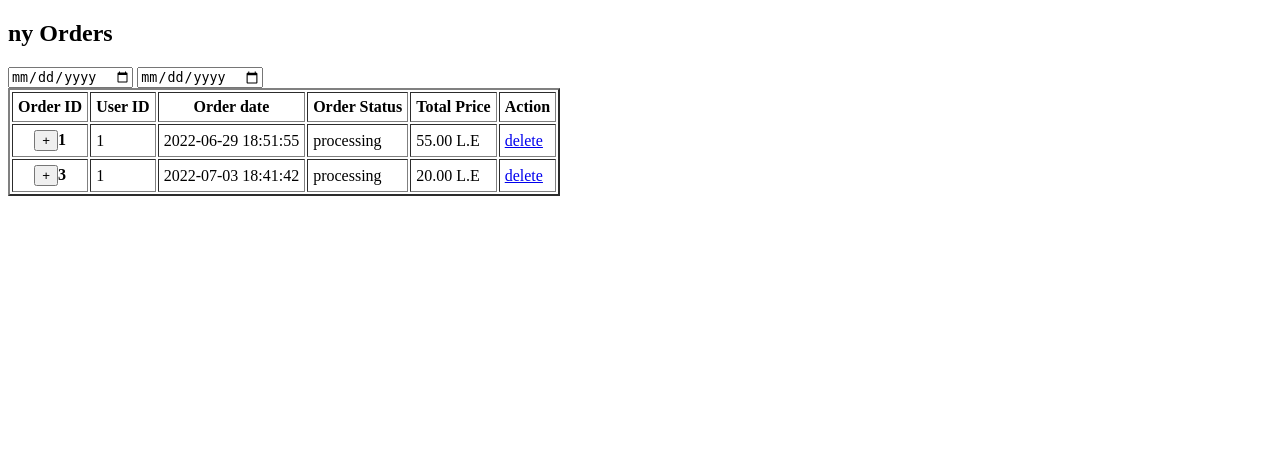
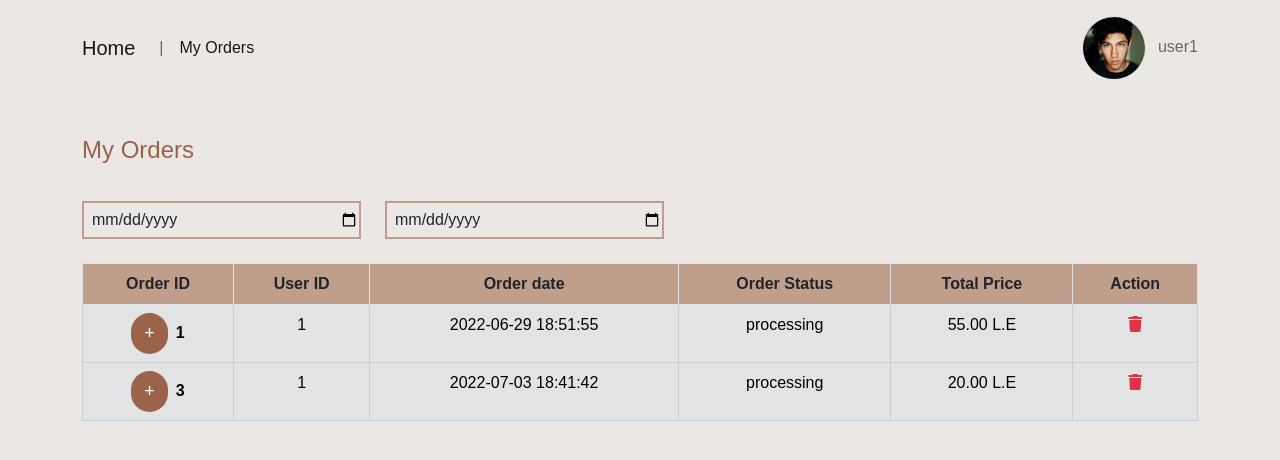
Before and after one commit to fatmasalah33/cafeteria, a PHP site: page /myOrders.php in a window 1280 px wide. Shown: the top 460 px of the page. Run offline with PHP 8.4, Linux system fonts and the light colour scheme; a user stored in the database is signed in; data comes from the database, SQL or seed files in the repository; some libraries are stand-ins or nearby versions.

Commit message:
my orders

```diff
--- a/getProduct.php
+++ b/getProduct.php
@@ -16,15 +16,15 @@ $query = "SELECT order_details.qty ,products.name,products.img FROM order_detail
 $row=$mysqli->query($query) ;
 $orderdetails=$row->fetch_all();
   // var_dump($orderdetails[0]);
-  echo "<table border='2'>";
-  echo "<tr>";
+  echo "<table class='text-center table table-bordered mx-auto w-75'>";
+  echo "<tr class='table-havan'>";
   echo "<th>qty </th>";
   echo "<th>name</th>";
   echo "<th>img</th>";
   echo "</tr>";
   foreach($orderdetails as $order ){
 
-    echo "<tr>";
+    echo "<tr class='text-center table-secondary'>";
     echo "<td> " .$order[0]. "</td>";
     echo "<td>" .$order[1]. "</td>";
     echo "<td> <img src='productphoto/$order[2] ' style='width:50px;height:50px'/> </td>";
--- /dev/null
+++ b/headerlinks.php
@@ -0,0 +1,3 @@
+<link rel="stylesheet" href="https://cdn.jsdelivr.net/npm/bootstrap@5.0.2/dist/css/bootstrap.min.css"  integrity="sha384-EVSTQN3/azprG1Anm3QDgpJLIm9Nao0Yz1ztcQTwFspd3yD65VohhpuuCOmLASjC" crossorigin="anonymous">
+<link rel="stylesheet" href="https://cdnjs.cloudflare.com/ajax/libs/font-awesome/6.1.1/css/all.min.css" integrity="sha512-KfkfwYDsLkIlwQp6LFnl8zNdLGxu9YAA1QvwINks4PhcElQSvqcyVLLD9aMhXd13uQjoXtEKNosOWaZqXgel0g==" crossorigin="anonymous" referrerpolicy="no-referrer" />
+<link rel="stylesheet" href="css/main.css">
--- a/homeAdmin.php
+++ b/homeAdmin.php
@@ -112,7 +112,7 @@
 
 
    <!--navbar-->
-  <div class="container-fluid text-center fixed-top navcol">
+  <div class="container-fluid text-center navcol">
     <nav class="navbar navbar-expand-lg navbar-light ">
     <div class="container pt-2">
     <a class="navbar-brand" href="homeAdmin.php">Home</a>
--- a/homeUser.php
+++ b/homeUser.php
@@ -91,7 +91,7 @@
        }
 
       .mainsection{
-        margin-top: 12rem;
+        margin-top: 3rem;
       }
       .productname{
         color: #9b6349;
@@ -109,7 +109,7 @@
 
 
    <!--navbar-->
-   <div class="container-fluid text-center fixed-top navcol">
+   <div class="container-fluid text-center navcol">
     <nav class="navbar navbar-expand-lg navbar-light ">
     <div class="container pt-2">
     <a class="navbar-brand" href="homeUser.php">Home</a>
--- a/myOrders.php
+++ b/myOrders.php
@@ -2,22 +2,74 @@
 session_start();
  if (!empty($_SESSION['user'])) {
     $iduserin=$_SESSION['user'];
+    require 'connection.php';
+    $queryString=$connection->prepare('SELECT name , img FROM `users` WHERE id=?;');
+    $queryString->execute([$_SESSION['user']]);
+    $user_data=$queryString->fetch();
+    $user_name=$user_data['name'];
+    $user_image=$user_data['img'];
 ?>
 <!DOCTYPE html>
 <html>
-<style>
-th,td {
-  padding: 5px;
-}
-</style>
-<body>  <?php require "connection.php"?>
+<head>
+  <title>Cafeteia | My orders</title>
+  <?php require "headerlinks.php"?>
+  <style>
+     img[alt="userimage"]{
+            width: 4rem;
+        }
+        .table-havan{
+          background-color: #bf9e8b;
+         }
+         .form-control{
+          border: 2px solid #bf9e8b;
+         }
+  </style>
 
-<h2>ny Orders</h2>
-<input type="date" id="fromDate" name="fromDate" onchange="getDatefrom(this.value)">
-<input type="date" id="toDate" name="toDate" onchange="getDateto(this.value,<?= $iduserin ?>)">
+</head>
+<body>
+
+   <!--navbar-->
+   <div class="container-fluid text-center navcol">
+    <nav class="navbar navbar-expand-lg navbar-light ">
+    <div class="container pt-2">
+    <a class="navbar-brand" href="homeUser.php">Home</a>
+    <button class="navbar-toggler" type="button" data-bs-toggle="collapse" data-bs-target="#navbarText" aria-controls="navbarText" aria-expanded="false" aria-label="Toggle navigation">
+      <span class="navbar-toggler-icon"></span>
+    </button>
+    <div class="collapse navbar-collapse" id="navbarText">
+      <ul class="navbar-nav me-auto mb-2 mb-lg-0">
+        <li class="nav-item">
+            <span class="nav-link d-lg-block d-none">|</span>
+        </li>
+        <li class="nav-item">
+          <a class="nav-link active" aria-current="page" href="#">My Orders</a>
+        </li>
+      </ul>
+      <div>
+      <span class="navbar-text me-2" id="username">
+        <img src="<?='userphotos/'.$user_image ?>" class="rounded-circle border" alt="userimage" id="userimage">
+      </span>
+      <span class="navbar-text me-auto" id="username">
+    <?= $user_name ?>
+      </span>
+      </div>
+    </div>
+   </div>
+ </nav>
+   </div>
+
+
+<div class="container mt-5">
+<h2 class="title">My Orders</h2>
+<div class="d-flex w-100 mx-auto mb-4">
+<input type="date" class="form-control w-25 text-dark ps-2 me-4" id="fromDate" name="fromDate" onchange="getDatefrom(this.value)">
+<input type="date" class="form-control w-25 ps-2 text-dark" id="toDate" name="toDate" onchange="getDateto(this.value,<?= $iduserin ?>)">
+</div>
+
 <div id="orders">
-<table border="2">
-<tr >
+<table  class="text-center table table-bordered mb-1 mx-auto ">
+<tr class='table-havan' >
         <th>Order ID</th>
         <th>User ID</th>
        <th>Order date</th>
@@ -35,8 +87,8 @@ th,td {
           $idneed= $ord['id']; ?>
 
 
-          <tr  class="text-center">
-              <th ><button onclick="showProduct(<?= $idneed ?>,event)">+</button><?= $ord['id']?></th>
+          <tr  class="text-center table-secondary">
+              <th ><button class='btn me-2' onclick="showProduct(<?= $idneed ?>,event)">+</button><?= $ord['id']?></th>
               <td><?= $ord['user_id']?></td>
               <td><?= $ord['order_date']?></td>
               <td><?= $ord['status']?> </td>
@@ -45,8 +97,8 @@ th,td {
                 if($ord['status']==='processing')
                 {
 
-                    echo "<td><a href='deleteorder.php?or_id={$ord['id']}&deleteorder'>
-                   delete
+                    echo "<td><a class='text-danger' href='deleteorder.php?or_id={$ord['id']}&deleteorder'>
+                    <i class='fa-solid fa-trash '></i>
                     </a></td>";
 
                         ?>
@@ -62,6 +114,9 @@ th,td {
 <div id="products">
 
 </div>
+</div>
+
+
 <script>
 var date1;
   var date2;
```
Also changed, not shown: adminnavbar.php (added, +48 -0 lines), getOrder.php (+19 -5 lines), ordersall.php (+2 -52 lines), showUser.php (+4 -5 lines), productphoto/abdallah.jpg (deleted).
